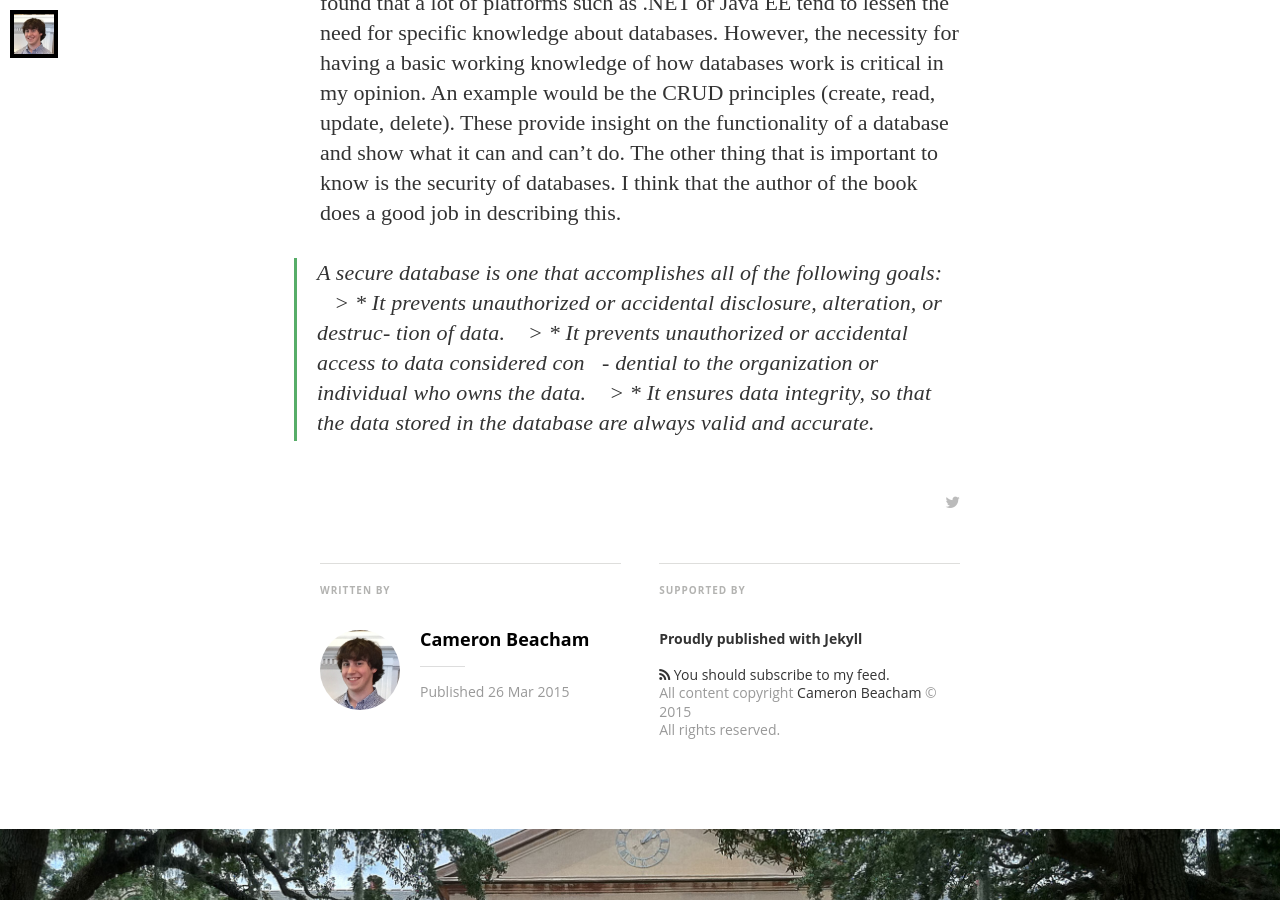
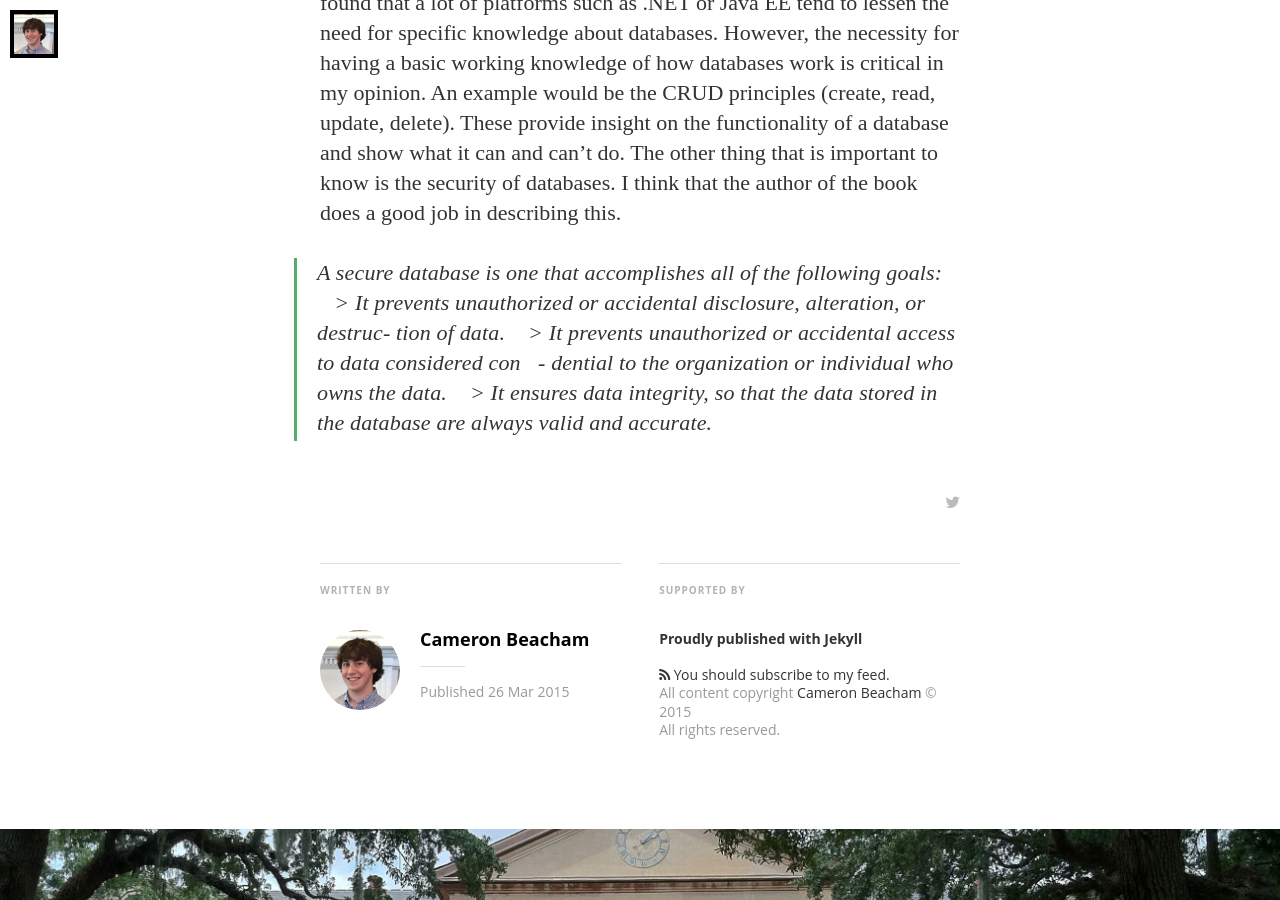
Before and after one commit to beachamc/beachamc.github.io, a Jekyll site: the page built from _posts/2015-03-26-Reflections-on-my-progress-and-plans.markdown, in a window 1280 px wide and 900 px high, scrolled down 1042 px. Built offline with Jekyll 4.4.1, drawn with Linux system fonts in a browser that asks for light colours; nearby versions of some CDN libraries; some web fonts are replaced; Markdown is read by kramdown in place of the engine named in the settings.

Commit message:
checking formatting

```diff
--- a/_posts/2015-03-26-Reflections-on-my-progress-and-plans.markdown
+++ b/_posts/2015-03-26-Reflections-on-my-progress-and-plans.markdown
@@ -10,6 +10,6 @@
 Database knowledge is incredibly important no matter what field you go into. Mostly, because they are an extremely efficient way to store data and pretty much anything that uses persistent storage uses them. I have found that a lot of platforms such as .NET or Java EE tend to lessen the need for specific knowledge about databases. However, the necessity for having a basic working knowledge of how databases work is critical in my opinion. An example would be the CRUD principles (create, read, update, delete). These provide insight on the functionality of a database and show what it can and can't do. The other thing that is important to know is the security of databases. I think that the author of the book does a good job in describing this.
 
 > A secure database is one that accomplishes all of the following goals:
-􏰈> * It prevents unauthorized or accidental disclosure, alteration, or destruc- tion of data.
-􏰈> * It prevents unauthorized or accidental access to data considered con􏰅- dential to the organization or individual who owns the data.
-􏰈> * It ensures data integrity, so that the data stored in the database are always valid and accurate.
+􏰈> It prevents unauthorized or accidental disclosure, alteration, or destruc- tion of data.
+􏰈> It prevents unauthorized or accidental access to data considered con􏰅- dential to the organization or individual who owns the data.
+􏰈> It ensures data integrity, so that the data stored in the database are always valid and accurate.
```
